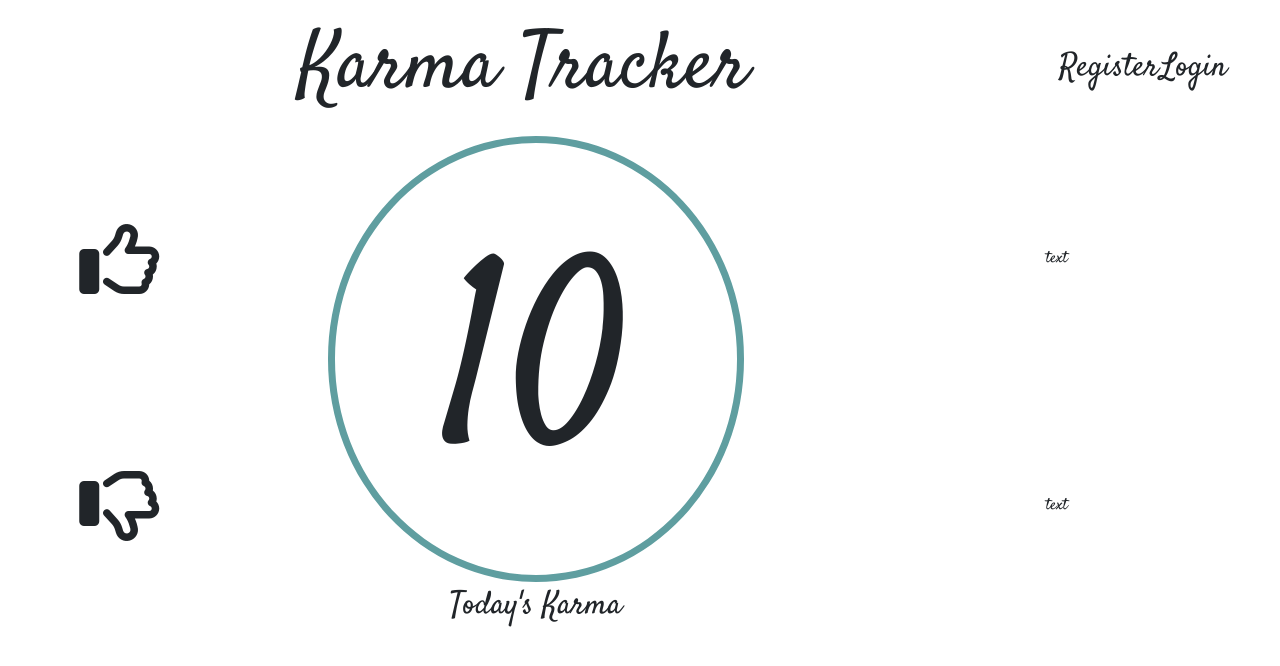
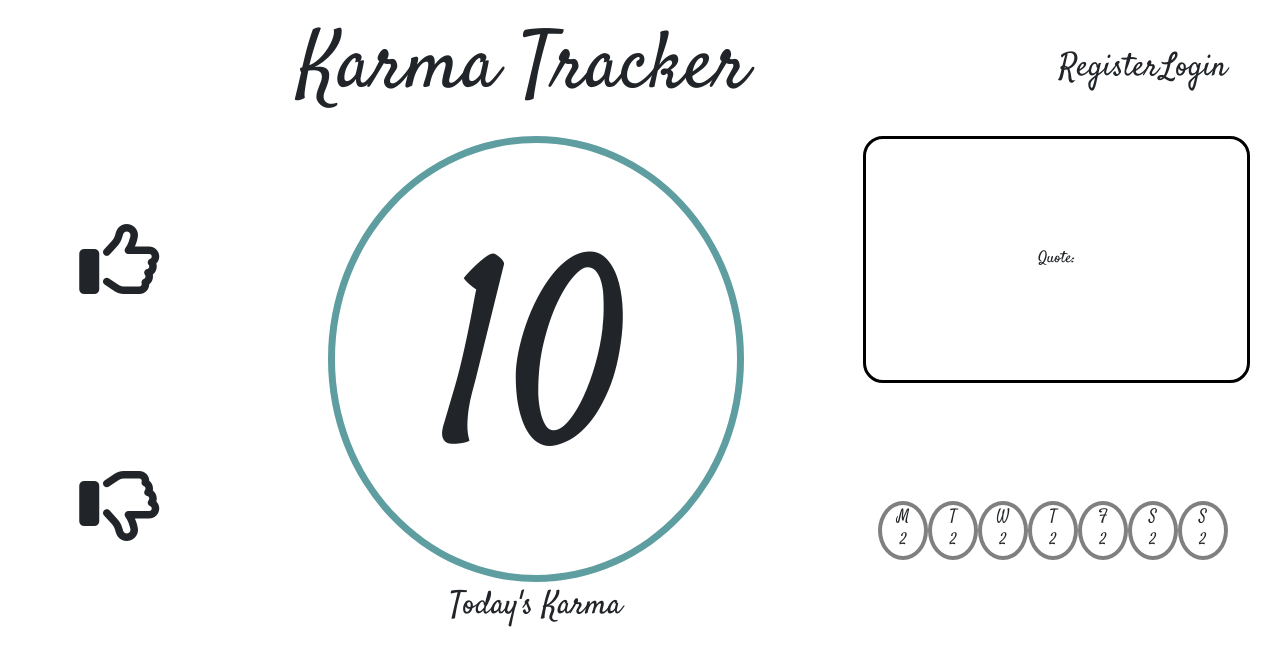
Before and after one commit to JJangle/KarmaTracker, a plain HTML site: page index.html in a window 1280 px wide. Drawn offline with nearby package versions, Linux system fonts and the light colour scheme.

Commit message:
added day tracker and quote box

```diff
--- a/css/style.css
+++ b/css/style.css
@@ -46,7 +46,6 @@
     font-size: 2rem;
 }
 
-
 .upCol, .downCol {
     display: flex;
     justify-content: center;
@@ -57,9 +56,40 @@
     height: 50%;
 }
 
+
+.rightSideRowQ {
+    height: 50%;
+    border: 3px solid black;
+    margin: 0;
+    border-radius: 20px;
+}
+
+.rightSideRow {
+    height: 50%;
+    margin: 0;
+    border-radius: 20px;
+}
+
+.days {
+    border: 4px solid grey;
+    border-radius: 50%;
+    width: 14%;
+}
+
+.dayRow {
+    height: 50%;
+    width: 100%;
+    display: flexbox;
+    padding-bottom: 9%;
+    padding-top: 9%;
+}
+
 #dailyTotal {
     font-size: 25rem;
 }
+
+
+
 
 
 /* ------------MEDIA DEVICES------------- */
@@ -74,6 +104,12 @@
     border: 7px solid cadetblue;
     border-radius: 50%;
     display: inline-block;
+}
+
+.days {
+    border: 2px solid grey;
+    border-radius: 50%;
+    width: 14%;
 }
 }
 
--- a/index.html
+++ b/index.html
@@ -45,11 +45,53 @@
             </div>
         </div>
         <div class="col-md-4 col-xs-12">
-            <div class="row upRow">
-                <div class="col-lg-12 col-xs-12 col-sm-12 col-md-12 upCol">text</div>
+            <div class="row rightSideRowQ" id="quoteRowBox">
+                <div class="col-lg-12 col-xs-12 col-sm-12 col-md-12 upCol">
+                    <div id="quoteBox">Quote:</div>
+                </div>
             </div>
-            <div class="row downRow">
-                <div class="col-lg-12 col-xs-12 col-sm-12 col-md text-center downCol">text</div>
+            <br>
+            <div class="row rightSideRow">
+                <div class="col-lg-12 col-xs-12 col-sm-12 col-md-12 text-center downCol">
+
+                    <div class="row dayRow">
+                        <div class="days">
+                            <span>M</span>
+                            <br>
+                            <span>2</span>
+                        </div>
+                        <div class="days">
+                            <span>T</span>
+                            <br>
+                            <span>2</span>
+                        </div>
+                        <div class="days">
+                            <span>W</span>
+                            <br>
+                            <span>2</span>
+                        </div>
+                        <div class="days">
+                            <span>T</span>
+                            <br>
+                            <span>2</span>
+                        </div>
+                        <div class="days">
+                            <span>F</span>
+                            <br>
+                            <span>2</span>
+                        </div>
+                        <div class="days">
+                            <span>S</span>
+                            <br>
+                            <span>2</span>
+                        </div>
+                        <div class="days">
+                            <span>S</span>
+                            <br>
+                            <span>2</span>
+                        </div>
+                    </div>
+                </div>
             </div>
         </div>
     </div>
```
